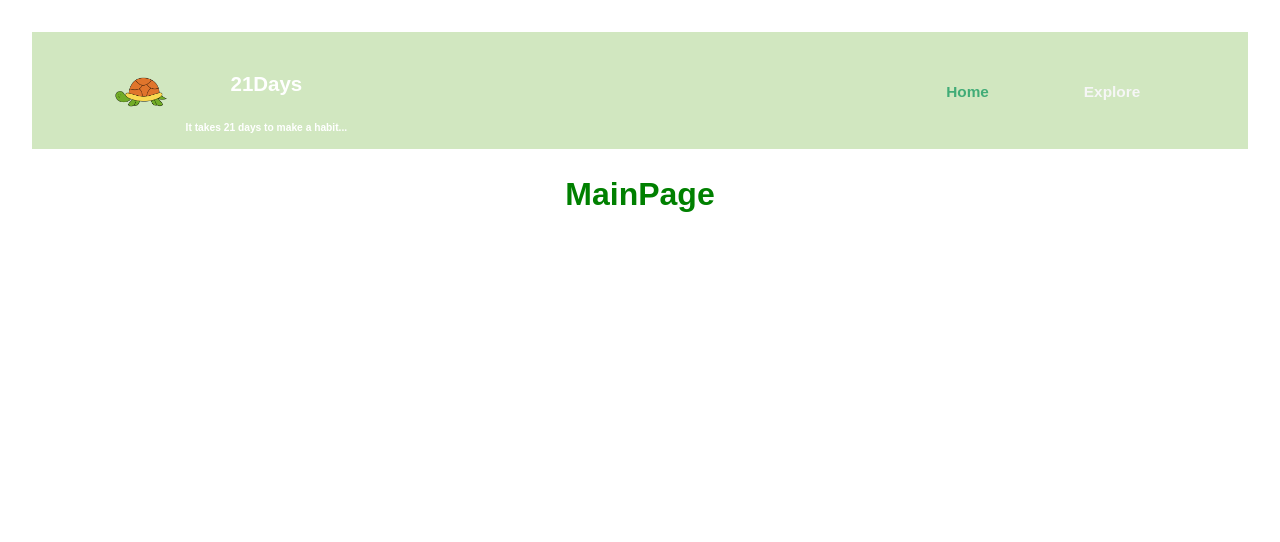
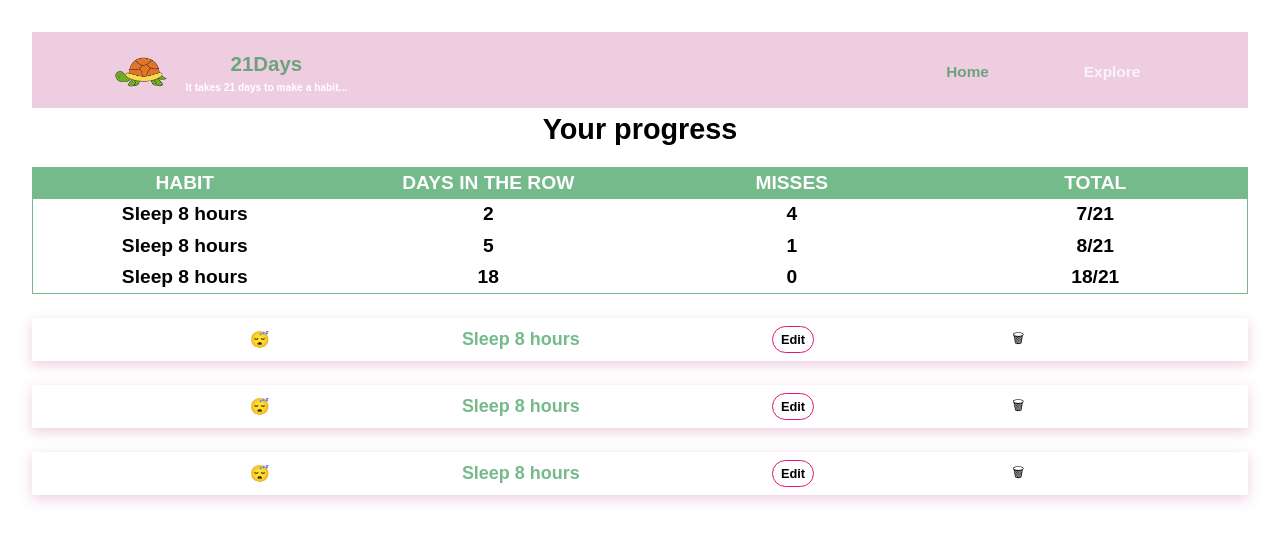
Before and after one commit to LenaKorsakov/21days_project, a React (Vite) app: page / in a window 1280 px wide. Shown: the top 542 px of the page. Built offline with nearby package versions, Linux system fonts and the light colour scheme.

Commit message:
Add: main page, habit card and habit in progress components

```diff
--- a/src/components/HabitCard/HabitCard.css
+++ b/src/components/HabitCard/HabitCard.css
@@ -1,2 +1,24 @@
 .HabitCard {
+  width: 100%;
+  display: flex;
+  align-items: center;
+  flex-wrap: wrap;
+  justify-content: space-evenly;
+  box-shadow: rgba(198, 89, 154, 0.3) 0px 4px 12px;
+  margin: 3vh 0;
+  padding: 1vh 2vw;
+
+  & h3 {
+    color: rgba(0, 128, 41, 0.546);
+  }
+
+  & button {
+    border: 0;
+    background-color: transparent;
+    cursor: pointer;
+  }
+
+  & .btn-edit {
+    font-size: clamp(0.5vw, 1vw, 1.5vw);
+  }
 }
--- a/src/components/HabitCard/HabitCard.jsx
+++ b/src/components/HabitCard/HabitCard.jsx
@@ -1,7 +1,39 @@
+import { Link } from 'react-router-dom';
 import './HabitCard.css';
+import { appRoutes } from '../../const/app-routes';
 
 function HabitCard() {
-  return <div className="HabitCard">HabitCard</div>;
+  return (
+    <li className="HabitCard">
+      <div className="habit__type">
+        {/* <img
+            className="habit__type-icon"
+            width={42}
+            height={42}
+            src="TODO"
+            alt="emoji icon"
+          /> */}
+        <span>😴</span>
+      </div>
+      <Link
+        className="link"
+        to={`${appRoutes.Habit}/3`}
+        title="To the habit page"
+      >
+        <h3 className="habit__title">Sleep 8 hours</h3>
+      </Link>
+      <Link
+        className="btn btn-edit"
+        to={`${appRoutes.EditHabit}/3`}
+        title="To the edit page"
+      >
+        Edit
+      </Link>
+      <button>
+        <span>🗑</span>
+      </button>
+    </li>
+  );
 }
 
 export default HabitCard;
--- a/src/components/HabitInProgress/HabitInProgress.css
+++ b/src/components/HabitInProgress/HabitInProgress.css
@@ -1,2 +1,32 @@
 .HabitInProgress {
+  font-size: 1.5vw;
+  .table {
+    width: 100%;
+    border: 1px solid rgba(0, 128, 41, 0.546);
+    margin-top: 2vh;
+  }
+
+  .table-header {
+    display: flex;
+    width: 100%;
+    background: rgba(0, 128, 41, 0.546);
+    padding: 0.1vw 0;
+    color: white;
+  }
+
+  .table-row {
+    display: flex;
+    width: 100%;
+    padding: 0.1vw 0;
+  }
+
+  .table-data,
+  .header__item {
+    flex: 1 1 20%;
+    text-align: center;
+  }
+
+  .header__item {
+    text-transform: uppercase;
+  }
 }
--- a/src/components/HabitInProgress/HabitInProgress.jsx
+++ b/src/components/HabitInProgress/HabitInProgress.jsx
@@ -1,7 +1,39 @@
 import './HabitInProgress.css';
 
 function HabitInProgress() {
-  return <div className="HabitInProgress">HabitInProgress</div>;
+  return (
+    <section className="HabitInProgress">
+      <h2>Your progress</h2>
+      <div className="table">
+        <div className="table-header">
+          <div className="header__item">Habit</div>
+          <div className="header__item">Days in the row</div>
+          <div className="header__item">Misses</div>
+          <div className="header__item">Total</div>
+        </div>
+        <div className="table-content">
+          <div className="table-row">
+            <div className="table-data">Sleep 8 hours</div>
+            <div className="table-data">2</div>
+            <div className="table-data">4</div>
+            <div className="table-data">7/21</div>
+          </div>
+          <div className="table-row">
+            <div className="table-data">Sleep 8 hours</div>
+            <div className="table-data">5</div>
+            <div className="table-data">1</div>
+            <div className="table-data">8/21</div>
+          </div>
+          <div className="table-row">
+            <div className="table-data">Sleep 8 hours</div>
+            <div className="table-data">18</div>
+            <div className="table-data">0</div>
+            <div className="table-data">18/21</div>
+          </div>
+        </div>
+      </div>
+    </section>
+  );
 }
 
 export default HabitInProgress;
--- a/src/components/Header/Header.css
+++ b/src/components/Header/Header.css
@@ -1,7 +1,7 @@
 .Header {
   padding-top: 0.5vh;
   color: #ffffff;
-  background-color: #d1e7c0;
+  background-color: rgba(198, 89, 154, 0.3);
   /* max-height: 20vh; */
   /* background-image: url(); */
   /* background-size: cover; */
@@ -23,6 +23,7 @@
 
     & h3 {
       font-size: clamp(1vw, 1.6vw, 2vw);
+      color: rgba(0, 128, 41, 0.546);
     }
 
     & small {
--- a/src/index.css
+++ b/src/index.css
@@ -46,6 +46,15 @@ main {
   display: block;
 }
 
+h1,
+h2,
+h3,
+h4,
+h5,
+h6 {
+  margin: 0;
+}
+
 .container {
   display: flex;
   align-items: center;
@@ -90,5 +99,5 @@ a {
 .link.active {
   cursor: default;
   pointer-events: none;
-  color: var(--green);
+  color: rgba(0, 128, 41, 0.546);
 }
--- a/src/pages/MainPage/MainPage.css
+++ b/src/pages/MainPage/MainPage.css
@@ -1,3 +1,12 @@
 .MainPage {
-  color: green;
+  color: #000;
+
+  .page-main__container {
+    padding: 0;
+  }
+
+  .habits__list {
+    margin: 3vh 0;
+    padding: 0;
+  }
 }
--- a/src/pages/MainPage/MainPage.jsx
+++ b/src/pages/MainPage/MainPage.jsx
@@ -1,10 +1,21 @@
+import HabitCard from '../../components/HabitCard/HabitCard';
+import HabitInProgress from '../../components/HabitInProgress/HabitInProgress';
 import './MainPage.css';
 
 function MainPage() {
   return (
-    <div className="MainPage">
-      <h1>MainPage</h1>
-    </div>
+    <main className="MainPage">
+      <div className="page-main__container">
+        <HabitInProgress/>
+        <section className="habits">
+          <ul className="habits__list">
+            <HabitCard />
+            <HabitCard />
+            <HabitCard />
+          </ul>
+        </section>
+      </div>
+    </main>
   );
 }
 
```
